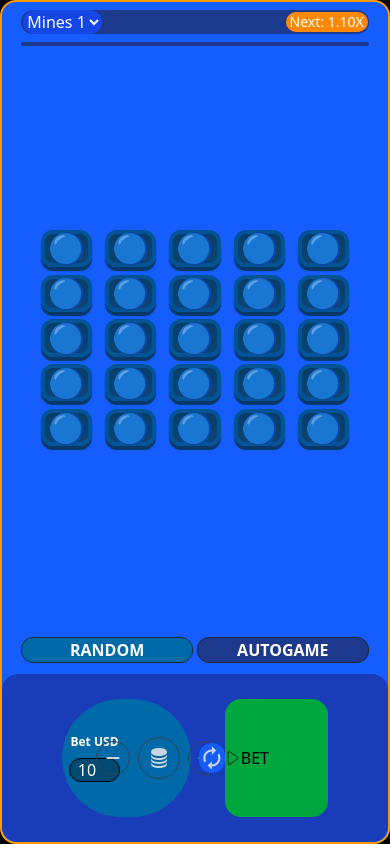
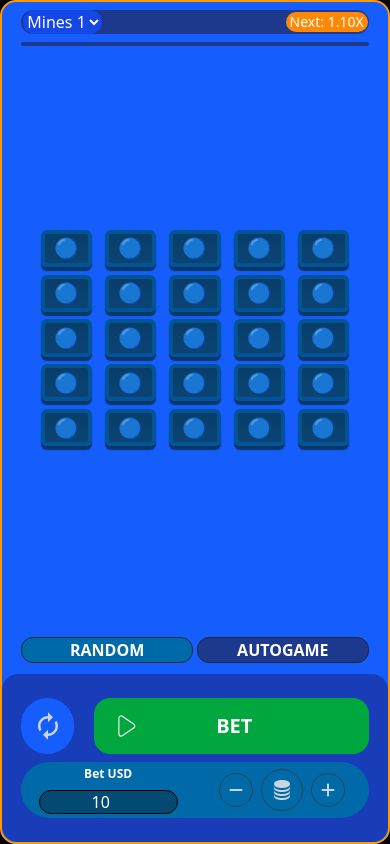
Before and after one commit to aditya90585/mines, a React (Vite) app: page / in a window 390 px wide. Built offline with nearby package versions, Linux system fonts and the light colour scheme.

Commit message:
initial commit

```diff
--- a/src/components/Footer.jsx
+++ b/src/components/Footer.jsx
@@ -1,7 +1,7 @@
 import React from 'react'
 import { useSelector, useDispatch } from 'react-redux'
-import { betAmt } from '../features/mines/mineSlices'
-import { useState } from 'react'
+import { betAmt, togglefooter, togglemain } from '../features/mines/mineSlices'
+import { useState,useEffect } from 'react'
 import { FaMinus } from "react-icons/fa6";
 import { FaPlus } from "react-icons/fa6";
 import { BiSolidCoinStack } from "react-icons/bi";
@@ -10,15 +10,26 @@ import { MdOutlineAutorenew } from "react-icons/md";
 
 const Footer = () => {
     const [betamt, setBetamt] = useState(10)
+    const [disablefooter, setDisablefooter] = useState(false)
     const dispatch = useDispatch()
+    const footerselector = useSelector(state => state.disablefooter)
+    console.log(footerselector,"hiii")
 
     const bet = (e)=>{
         dispatch(betAmt(betamt))
-        e.target.disabled
+        dispatch(togglemain(false))
+        setDisablefooter(true)
+        dispatch(togglefooter(true))
     }
+
+    useEffect(() => {
+        console.log(footerselector,"heee")
+     setDisablefooter(footerselector)
+    }, [footerselector])
+
     return (
-        <footer className='bg-blue-800 w-full md:h-20 h-2/10 rounded-2xl flex gap-x-2 justify-center items-center'>
-            <div className='bg-sky-700 w-1/3 h-7/10 rounded-full flex' >
+        <footer className={`bg-blue-800  w-full md:h-20 h-2/10 rounded-2xl flex md:flex-row flex-col-reverse gap-x-2 gap-y-2 justify-center cursor-pointer items-center ${disablefooter?"disable-div":""}`}>
+            <div className='bg-sky-700 md:w-1/3 w-9/10 md:h-7/10 h-1/3 rounded-full flex' >
                 <div className='flex justify-center gap-y-2 items-center flex-col w-1/2'>
                     <div className='text-white  text-xs font-semibold font-sans'>Bet USD</div>
                     <input value={betamt} onChange={(e)=> setBetamt(e.target.value)} className='bg-sky-900 border border-black w-8/10 h-6 rounded-full text-white text-center' type="number" name="" id="" />
@@ -31,9 +42,9 @@ const Footer = () => {
                 <div>
                 </div>
             </div>
-            <div className=' w-1/3 h-7/10 rounded-full flex items-center justify-between' >
-            <div className='w-2/10 bg-blue-600 rounded-full flex justify-center items-center text-slate-300 text-3xl'><MdOutlineAutorenew /></div>
-            <div onClick={bet} className='flex items-center w-8/10 bg-green-600 h-full rounded-2xl '><CiPlay1 /><span>BET</span></div>
+            <div className=' md:w-1/3 w-9/10 md:h-7/10 h-1/3 rounded-full flex  items-center' >
+            <div className='w-15 mr-5 h-full bg-blue-600 rounded-full flex justify-center items-center text-slate-300 text-3xl'><MdOutlineAutorenew /></div>
+            <div onClick={bet} className='flex  items-center justify-between w-9/10 bg-green-600 h-full rounded-2xl'><CiPlay1 className='text-white font-bold text-3xl ml-5' /><span className='text-white font-bold text-xl w-8/10  mr-10 flex justify-center'>BET</span></div>
             </div>
 
         </footer>
--- a/src/components/Main.jsx
+++ b/src/components/Main.jsx
@@ -1,13 +1,24 @@
 import React, { useState, useEffect } from 'react'
+import { useSelector, useDispatch } from 'react-redux'
+import { betAmt, togglefooter,togglemain } from '../features/mines/mineSlices'
+
+
 
 const Main = () => {
   const minesCount = 10
   const [boxes, setBoxes] = useState([])
   const [revealed, setRevealed] = useState([])
+  const [maindisable, setMaindisable] = useState(true)
+  const mainselector = useSelector(state => state.disablemain)
+  const dispatch = useDispatch()
 
   useEffect(() => {
     resetGame();
   }, []);
+  useEffect(() => {
+    setMaindisable(mainselector)
+  }, [mainselector])
+
 
   const resetGame = () => {
     const newBoxes = Array(5 * 5).fill("safe")
@@ -16,8 +27,14 @@ const Main = () => {
       const random = Math.floor(Math.random() * newBoxes.length)
       if (newBoxes[random] !== "mines") {
         newBoxes[random] = "mines"
+
+
+
+
       }
     }
+    setMaindisable(true)
+     dispatch(togglemain(true))
     setBoxes(newBoxes)
     setRevealed(Array(5 * 5).fill(false))
   }
@@ -30,23 +47,23 @@ const Main = () => {
     setRevealed(newRevealed)
     console.log("clicked", index)
 
-  if(boxes[index]=="mines"){
-    alert("you lose 💣💥")
+    if (boxes[index] == "mines") {
+      alert("you lose 💣💥")
+      const revealall = Array(5 * 5).fill("true")
+      setRevealed(revealall)
+      setTimeout(() => {
+        dispatch(togglefooter(false))
+        resetGame()
+      }, 1500);
 
-
-  const revealall =   Array(5*5).fill("true")
-  setRevealed(revealall)
-
-
-
-  }
+    }
 
   }
   console.log(boxes, revealed)
 
 
   return (
-    <main className='flex flex-col justify-between items-center h-8/10 '>
+    <main className={`flex flex-col justify-between items-center h-8/10 ${maindisable ? "disable-main" : ""} `}>
       <div className='flex flex-col md:w-1/3 w-9/10 mt-2'>
 
         <div className=' bg-blue-900 h-6 rounded-2xl flex justify-between items-center'>
@@ -63,16 +80,16 @@ const Main = () => {
         </div>
         <div className=' bg-blue-900 h-1 my-2 rounded-2xl flex justify-between items-center'></div>
       </div>
-      <div className='md:w-1/3 md:h-86  h-1/3 w-8/10 bg-blue-600 rounded-2xl flex flex-wrap justify-between md:gap-x-2 gap-x-1 items-center'>
+      <div className={`md:w-1/3 md:h-86  h-1/3 w-8/10 bg-blue-600 rounded-2xl flex flex-wrap justify-between md:gap-x-2 gap-x-1 items-center`}>
         {boxes.map((box, index) => {
-          return <div key={index} onClick={() => handleBoxclick(index)} className={`h-1/6 text-3xl cursor-pointer w-1/6 rounded-xl border-4  flex justify-center items-center
+          return <div key={index} onClick={() => handleBoxclick(index)} className={`h-1/6 md:text-3xl text-xl cursor-pointer w-1/6 md:rounded-xl rounded-md border-4  flex justify-center items-center
           ${revealed[index]
 
               ? "grad2"
               : "grad"
             }
           `}>
-        {revealed[index]?box=="safe"?"🌟":"💣":"🔵"}
+            {revealed[index] ? box == "safe" ? "🌟" : "💣" : "🔵"}
 
             {/* <div className={`h-5 w-5 rounded-full gradcircle `}></div> */}
           </div>
--- a/src/features/mines/mineSlices.js
+++ b/src/features/mines/mineSlices.js
@@ -1,7 +1,10 @@
 import { createSlice } from "@reduxjs/toolkit";
 
 const initialState = {
-     totalAmt:3000
+     totalAmt:3000,
+     disablefooter:false,
+     disablemain:true
+
 }
 
  export const minesSlices =   createSlice({
@@ -13,11 +16,18 @@ const initialState = {
         },
         cashOutAmt:(state,action)=>{
 
+        },
+        togglemain:(state,action)=>{
+          state.disablemain = action.payload
+        },
+        togglefooter:(state,action)=>{
+          state.disablefooter = action.payload
         }
+
     }
 })
 
 
-export const {betAmt,cashOutAmt}  = minesSlices.actions
+export const {betAmt,cashOutAmt,togglemain,togglefooter}  = minesSlices.actions
 
 export const minesReducers =  minesSlices.reducer
--- a/src/index.css
+++ b/src/index.css
@@ -15,3 +15,11 @@ box-shadow:0 4px 1px #093866 ;
 .gradcircle {
   background-image: linear-gradient(#205A9C, #2068A8);
 }
+.disable-div{
+  pointer-events: none;
+  opacity: 0.8;
+}
+.disable-main{
+  pointer-events: none;
+  opacity: 1.5;
+}
```
